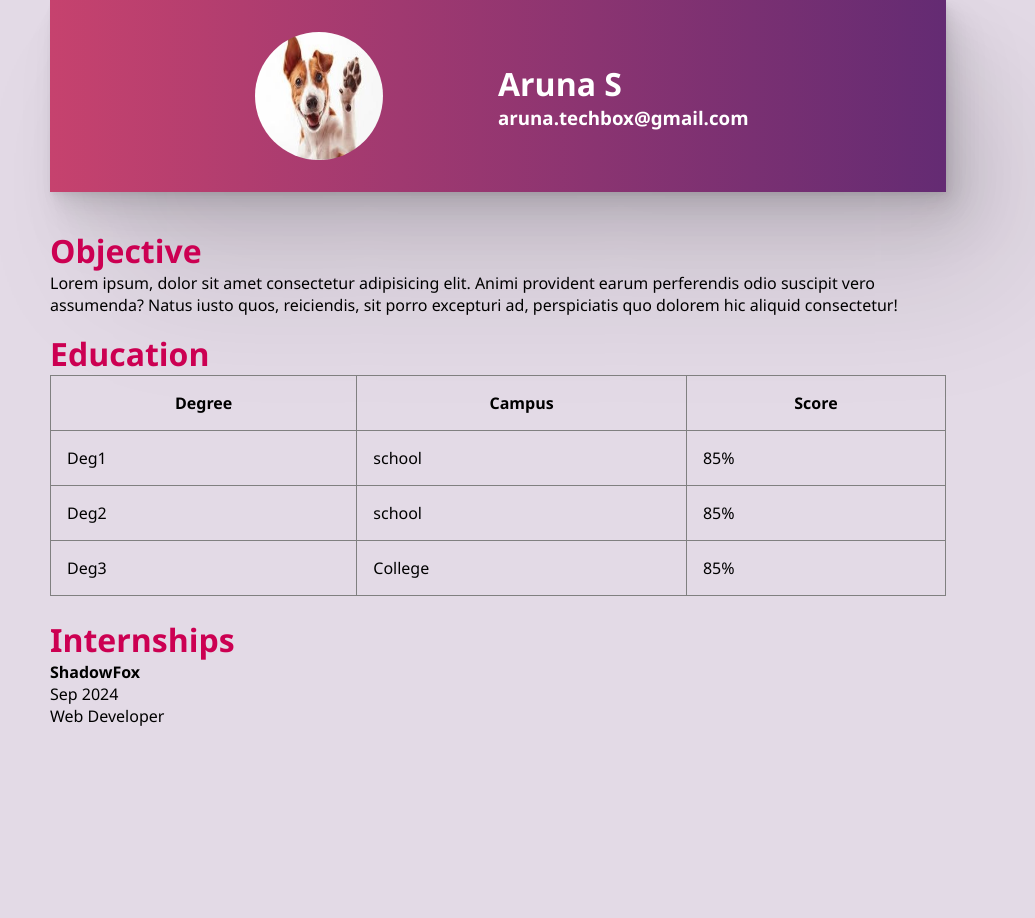
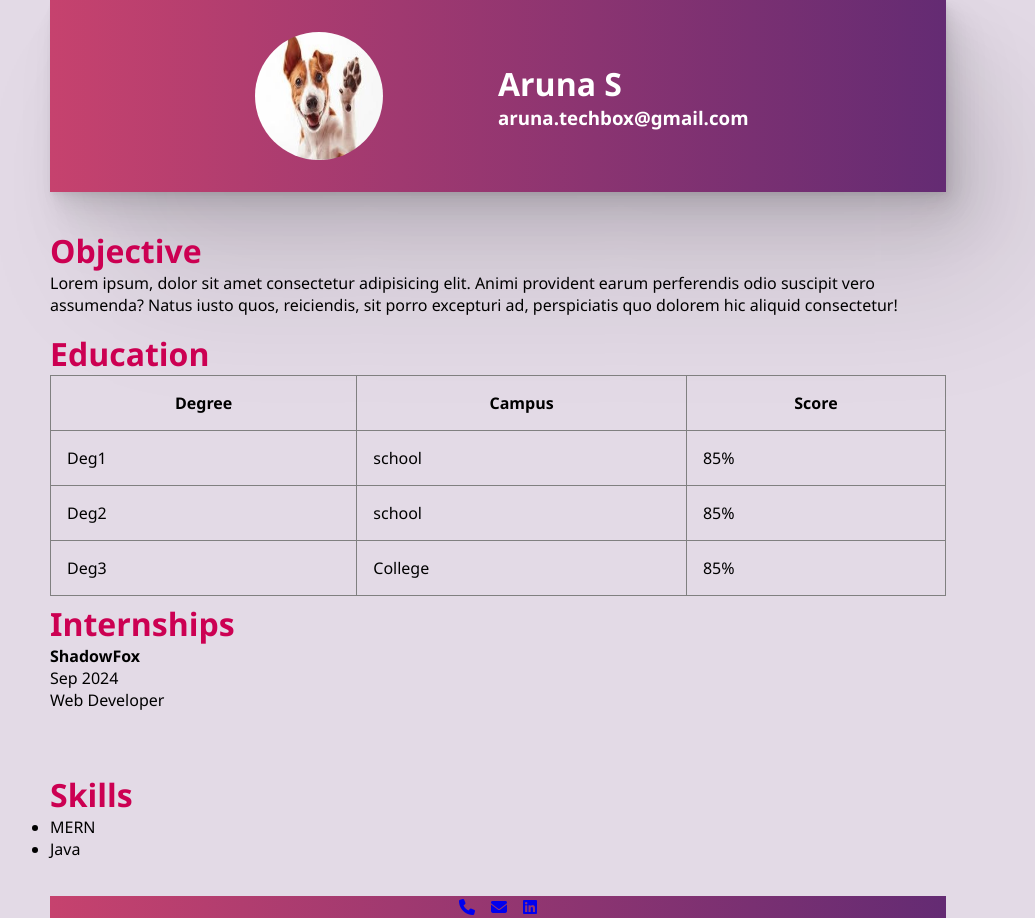
Before and after one commit to Aruna456/Website, a plain HTML site: page index.html in a window 1280 px wide. Shown: the whole page, without its empty margins (142-1177 px from the left). Before the commit the page ends 800 px from the top, so only its background shows below. Drawn offline with Linux system fonts and the light colour scheme.

Commit message:
Added  section 6

```diff
--- a/index.html
+++ b/index.html
@@ -4,6 +4,7 @@
     <meta charset="UTF-8">
     <meta name="viewport" content="width=device-width, initial-scale=1.0">
     <title>Resume-Aruna</title>
+    <link rel="stylesheet" href="https://cdnjs.cloudflare.com/ajax/libs/font-awesome/6.6.0/css/all.min.css" integrity="sha512-Kc323vGBEqzTmouAECnVceyQqyqdsSiqLQISBL29aUW4U/M7pSPA/gEUZQqv1cwx4OnYxTxve5UMg5GT6L4JJg==" crossorigin="anonymous" referrerpolicy="no-referrer" />
     <style>
 
         * {
@@ -106,7 +107,7 @@ background: linear-gradient(to right, #C6426E, #642B73); /* W3C, IE 10+/ Edge, F
 
         .section4 {
             width: 70%;
-            height: 12rem;
+            height: 10rem;
             /* background-color: aquamarine; */
             /* border: 1px solid black; */
             display: flex;
@@ -143,6 +144,35 @@ background: linear-gradient(to right, #C6426E, #642B73); /* W3C, IE 10+/ Edge, F
         .companies {
             font-weight: bold;
             color: rgb(0, 0, 0);
+        }
+
+        .section5 {
+            width: 70%;
+            height: 10rem;
+            /* background-color: aquamarine; */
+            /* border: 1px solid black; */
+            display: flex;
+            flex-direction: column;
+            justify-content: center;
+            align-items: start;
+            /* padding: 10px; */
+
+        }
+        .li{
+            list-style: square;
+            display: flex;
+            justify-content: center;
+        }
+
+        .section6{
+            display: flex;
+            background: #642B73;  /* fallback for old browsers */
+background: -webkit-linear-gradient(to right, #C6426E, #642B73);  /* Chrome 10-25, Safari 5.1-6 */
+background: linear-gradient(to right, #C6426E, #642B73); /* W3C, IE 10+/ Edge, Firefox 16+, Chrome 26+, Opera 12+, Safari 7+ */
+            width:70%;
+            height: 15%;
+            justify-content: center;
+            gap:1rem;
         }
 
 
@@ -222,8 +252,25 @@ background: linear-gradient(to right, #C6426E, #642B73); /* W3C, IE 10+/ Edge, F
 
 
     </div>
-    <div class="section5"></div>
-    <div class="section6"></div>
+    <div class="section5">
+        <h1 class="section-title">Skills</h1>
+        <ul>
+            <li>MERN</li>
+            <li>Java</li>
+        </ul>
 
+    </div>
+    <div class="section6">
+
+            <a href="tel:+918072019745"> <i class="fa-solid fa-phone"></i></a>
+           <a href="mailto:aruna.techbox@outlook.com" target="_blank">
+            <i class="fa-solid fa-envelope"></i>
+           </a>
+            <a href="http://www.linkedin.com/in/aruna-subramanian-b42869271"  target="_blank">
+                <i class="fa-brands fa-linkedin"></i>
+            </a>
+
+
+    </div>
 </body>
 </html>
```
